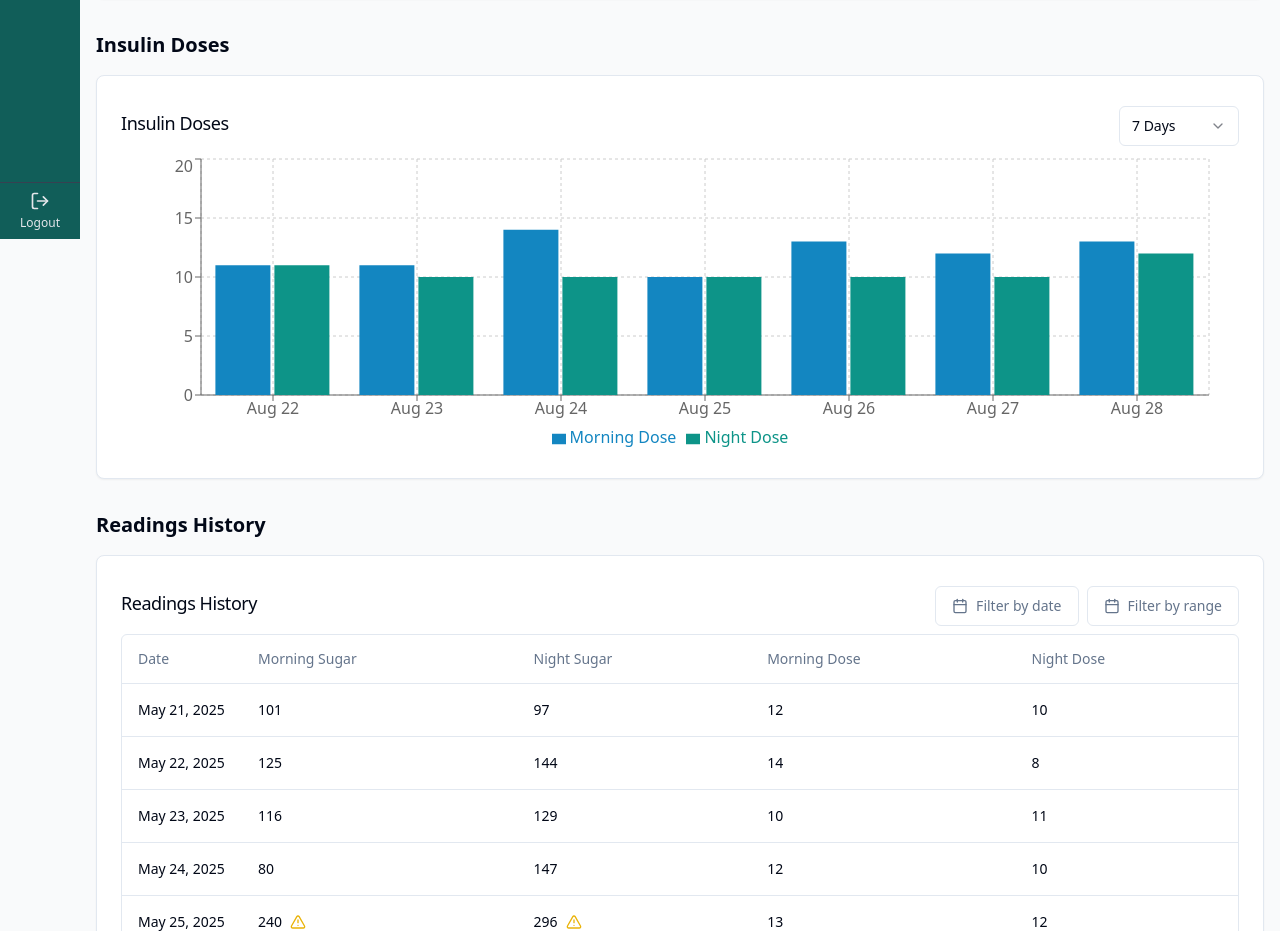
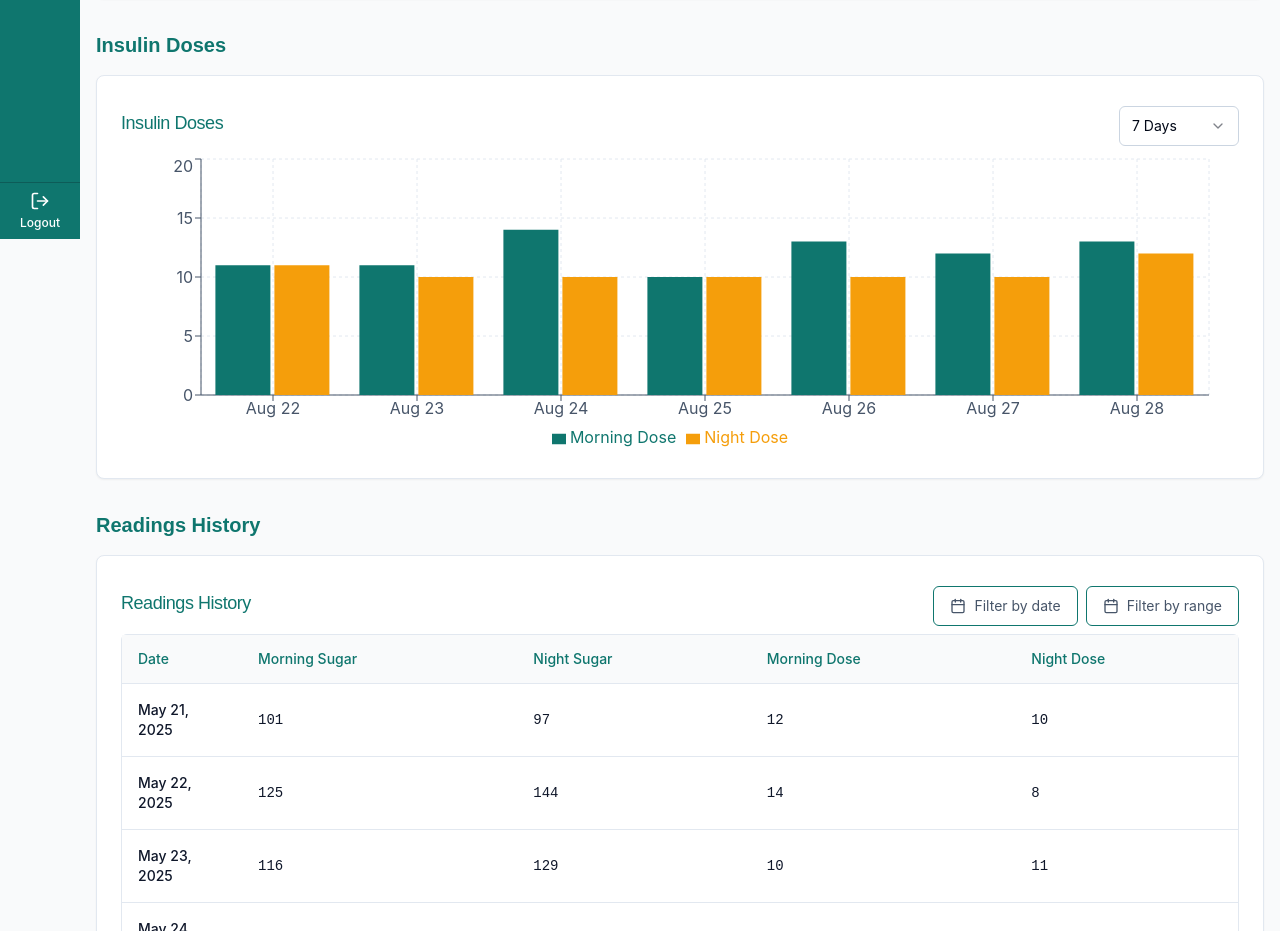
Before and after one commit to David-Getachew/Sugar-Insulin-Tracker-Automation-Webapp, a React (Vite) app: page /dashboard in a window 1280 px wide. Shown: the part 561-1492 px from the top of the page. Built offline with nearby package versions, Linux system fonts and the light colour scheme.

Commit message:
[dyad] Implementing new color theme across all pages and components - wrote 10 file(s)

```diff
--- a/src/components/charts/InsulinDoseChart.tsx
+++ b/src/components/charts/InsulinDoseChart.tsx
@@ -27,9 +27,9 @@ const InsulinDoseChart = () => {
   const data = generateMockData(parseInt(timeRange));
 
   return (
-    <Card className="w-full">
+    <Card className="w-full bg-white border border-[#e2e8f0]">
       <CardHeader className="flex flex-row items-center justify-between pb-2">
-        <CardTitle className="text-lg font-medium">Insulin Doses</CardTitle>
+        <CardTitle className="text-lg font-medium text-[#0f766e]">Insulin Doses</CardTitle>
         <Select
           value={timeRange}
           onValueChange={setTimeRange}
@@ -57,13 +57,16 @@ const InsulinDoseChart = () => {
                 bottom: 5,
               }}
             >
-              <CartesianGrid strokeDasharray="3 3" />
-              <XAxis dataKey="date" />
-              <YAxis domain={[0, 20]} />
-              <Tooltip />
+              <CartesianGrid strokeDasharray="3 3" stroke="#e2e8f0" />
+              <XAxis dataKey="date" stroke="#475569" />
+              <YAxis domain={[0, 20]} stroke="#475569" />
+              <Tooltip
+                contentStyle={{ backgroundColor: 'white', borderColor: '#e2e8f0' }}
+                itemStyle={{ color: '#0f172a' }}
+              />
               <Legend />
-              <Bar dataKey="morningDose" name="Morning Dose" fill="#1386c1" />
-              <Bar dataKey="nightDose" name="Night Dose" fill="#0d9488" />
+              <Bar dataKey="morningDose" name="Morning Dose" fill="#0f766e" />
+              <Bar dataKey="nightDose" name="Night Dose" fill="#f59e0b" />
             </BarChart>
           </ResponsiveContainer>
         </div>
--- a/src/components/layout/MainLayout.tsx
+++ b/src/components/layout/MainLayout.tsx
@@ -28,9 +28,9 @@ const MainLayout = ({ children }: MainLayoutProps) => {
   ];
 
   return (
-    <div className="min-h-screen bg-gray-50 flex">
+    <div className="min-h-screen bg-[#f9fafb] flex">
       {/* Sidebar */}
-      <div className="bg-[#115e59] flex flex-col w-20 sticky top-0 h-screen">
+      <div className="bg-[#0f766e] flex flex-col w-20 sticky top-0 h-screen">
         <nav className="flex-1 py-4">
           {navItems.map((item) => (
             <Link
@@ -39,8 +39,8 @@ const MainLayout = ({ children }: MainLayoutProps) => {
               className={`
                 flex items-center justify-center px-2 py-4 text-sm font-medium transition-colors
                 ${location.pathname === item.path
-                  ? "bg-[#0d9488] text-white"
-                  : "text-gray-200 hover:bg-[#0f766e]"
+                  ? "bg-[#f59e0b] text-white"
+                  : "text-white hover:bg-[#0d5c58]"
                 }
               `}
             >
@@ -52,10 +52,10 @@ const MainLayout = ({ children }: MainLayoutProps) => {
           ))}
         </nav>
 
-        <div className="p-2 border-t border-gray-700">
+        <div className="p-2 border-t border-[#0d5c58]">
           <Button
             variant="ghost"
-            className="w-full flex items-center justify-center p-2 hover:bg-[#0f766e] text-gray-200 hover:text-white"
+            className="w-full flex items-center justify-center p-2 hover:bg-[#0d5c58] text-white"
             onClick={handleLogout}
           >
             <div className="flex flex-col items-center">
@@ -73,7 +73,7 @@ const MainLayout = ({ children }: MainLayoutProps) => {
         </main>
 
         <footer className="bg-white border-t border-gray-200 py-4">
-          <div className="container mx-auto px-4 text-center text-sm text-gray-500">
+          <div className="container mx-auto px-4 text-center text-sm text-[#475569]">
             &copy; {new Date().getFullYear()} Sugar & Insulin Tracker
           </div>
         </footer>
--- a/src/components/tables/ReadingsTable.tsx
+++ b/src/components/tables/ReadingsTable.tsx
@@ -84,9 +84,9 @@ const ReadingsTable = () => {
   };
 
   return (
-    <Card className="w-full">
+    <Card className="w-full bg-white border border-[#e2e8f0]">
       <CardHeader className="flex flex-col sm:flex-row sm:items-center justify-between pb-2 gap-4">
-        <CardTitle className="text-lg font-medium">Readings History</CardTitle>
+        <CardTitle className="text-lg font-medium text-[#0f766e]">Readings History</CardTitle>
         <div className="flex flex-wrap items-center gap-2">
           <Popover>
             <PopoverTrigger asChild>
@@ -94,7 +94,7 @@ const ReadingsTable = () => {
                 variant="outline"
                 className={cn(
                   "justify-start text-left font-normal",
-                  !date && "text-muted-foreground"
+                  !date && "text-[#475569]"
                 )}
               >
                 <CalendarIcon className="mr-2 h-4 w-4" />
@@ -117,7 +117,7 @@ const ReadingsTable = () => {
                 variant="outline"
                 className={cn(
                   "justify-start text-left font-normal",
-                  !dateRange?.from && "text-muted-foreground"
+                  !dateRange?.from && "text-[#475569]"
                 )}
               >
                 <CalendarIcon className="mr-2 h-4 w-4" />
@@ -154,45 +154,63 @@ const ReadingsTable = () => {
         </div>
       </CardHeader>
       <CardContent>
-        <div className="rounded-md border">
+        <div className="rounded-md border border-[#e2e8f0]">
           <Table>
             <TableHeader>
-              <TableRow>
-                <TableHead className="w-[120px]">Date</TableHead>
-                <TableHead>Morning Sugar</TableHead>
-                <TableHead>Night Sugar</TableHead>
-                <TableHead>Morning Dose</TableHead>
-                <TableHead>Night Dose</TableHead>
+              <TableRow className="bg-[#f9fafb]">
+                <TableHead className="w-[120px] text-[#0f766e]">Date</TableHead>
+                <TableHead className="text-[#0f766e]">Morning Sugar</TableHead>
+                <TableHead className="text-[#0f766e]">Night Sugar</TableHead>
+                <TableHead className="text-[#0f766e]">Morning Dose</TableHead>
+                <TableHead className="text-[#0f766e]">Night Dose</TableHead>
               </TableRow>
             </TableHeader>
             <TableBody>
               {paginatedData.length > 0 ? (
                 paginatedData.map((reading) => (
-                  <TableRow key={reading.id}>
-                    <TableCell className="font-medium">{format(reading.date, "MMM d, yyyy")}</TableCell>
+                  <TableRow key={reading.id} className="hover:bg-[#f0fdfa]">
+                    <TableCell className="font-medium text-[#0f172a]">{format(reading.date, "MMM d, yyyy")}</TableCell>
                     <TableCell>
                       <div className="flex items-center">
-                        {reading.morningSugar}
+                        <span className={cn(
+                          "data-number font-medium",
+                          isAbnormalSugar(reading.morningSugar) ? "text-[#dc2626]" : "text-[#0f172a]"
+                        )}>
+                          {reading.morningSugar}
+                        </span>
                         {isAbnormalSugar(reading.morningSugar) && (
-                          <AlertTriangle className="h-4 w-4 text-yellow-500 ml-2" />
+                          <AlertTriangle className="h-4 w-4 text-[#dc2626] ml-2" />
                         )}
                       </div>
                     </TableCell>
                     <TableCell>
                       <div className="flex items-center">
-                        {reading.nightSugar}
+                        <span className={cn(
+                          "data-number font-medium",
+                          isAbnormalSugar(reading.nightSugar) ? "text-[#dc2626]" : "text-[#0f172a]"
+                        )}>
+                          {reading.nightSugar}
+                        </span>
                         {isAbnormalSugar(reading.nightSugar) && (
-                          <AlertTriangle className="h-4 w-4 text-yellow-500 ml-2" />
+                          <AlertTriangle className="h-4 w-4 text-[#dc2626] ml-2" />
                         )}
                       </div>
                     </TableCell>
-                    <TableCell>{reading.morningDose}</TableCell>
-                    <TableCell>{reading.nightDose}</TableCell>
+                    <TableCell>
+                      <span className="data-number text-[#0f172a] font-medium">
+                        {reading.morningDose}
+                      </span>
+                    </TableCell>
+                    <TableCell>
+                      <span className="data-number text-[#0f172a] font-medium">
+                        {reading.nightDose}
+                      </span>
+                    </TableCell>
                   </TableRow>
                 ))
               ) : (
                 <TableRow>
-                  <TableCell colSpan={5} className="h-24 text-center">
+                  <TableCell colSpan={5} className="h-24 text-center text-[#475569]">
                     No readings found for the selected filters.
                   </TableCell>
                 </TableRow>
@@ -204,7 +222,7 @@ const ReadingsTable = () => {
         {/* Pagination */}
         {totalPages > 1 && (
           <div className="flex items-center justify-between mt-4">
-            <div className="text-sm text-muted-foreground">
+            <div className="text-sm text-[#475569]">
               Showing {startIndex + 1}-{Math.min(startIndex + itemsPerPage, filteredData.length)} of {filteredData.length} results
             </div>
             <div className="flex items-center space-x-2">
@@ -216,7 +234,7 @@ const ReadingsTable = () => {
               >
                 Previous
               </Button>
-              <div className="text-sm font-medium">
+              <div className="text-sm font-medium text-[#0f172a]">
                 Page {currentPage} of {totalPages}
               </div>
               <Button
--- a/src/components/ui/button.tsx
+++ b/src/components/ui/button.tsx
@@ -9,15 +9,15 @@ const buttonVariants = cva(
   {
     variants: {
       variant: {
-        default: "bg-[#115e59] text-primary-foreground hover:bg-[#0f766e]",
+        default: "bg-[#0f766e] text-white hover:bg-[#0d5c58]",
         destructive:
-          "bg-destructive text-destructive-foreground hover:bg-destructive/90",
+          "bg-[#dc2626] text-white hover:bg-[#dc2626]/90",
         outline:
-          "border border-input bg-background hover:bg-accent hover:text-accent-foreground",
+          "border border-[#0f766e] text-[#0f766e] hover:bg-[#14b8a6]",
         secondary:
-          "bg-secondary text-secondary-foreground hover:bg-secondary/80",
-        ghost: "hover:bg-accent hover:text-accent-foreground",
-        link: "text-primary underline-offset-4 hover:underline",
+          "bg-white text-[#0f766e] border border-[#0f766e] hover:bg-[#14b8a6] hover:text-white",
+        ghost: "hover:bg-[#14b8a6] hover:text-[#0f766e]",
+        link: "text-[#0f766e] underline-offset-4 hover:underline",
       },
       size: {
         default: "h-10 px-4 py-2",
--- a/src/globals.css
+++ b/src/globals.css
@@ -1,6 +1,8 @@
 @tailwind base;
 @tailwind components;
 @tailwind utilities;
+
+@import url('https://fonts.googleapis.com/css2?family=Inter:wght@400;500;600;700&family=Poppins:wght@600;700&family=Roboto:wght@400;500&family=JetBrains+Mono:wght@400;500;600&display=swap');
 
 @layer base {
   :root {
@@ -13,24 +15,24 @@
     --popover: 0 0% 100%;
     --popover-foreground: 222.2 84% 4.9%;
 
-    --primary: 217.2 91.2% 59.8%;
-    --primary-foreground: 0 0% 98%;
+    --primary: 172 41% 32%; /* #0f766e */
+    --primary-foreground: 0 0% 100%;
 
-    --secondary: 210 40% 96.1%;
-    --secondary-foreground: 222.2 47.4% 11.2%;
+    --secondary: 172 74% 41%; /* #14b8a6 */
+    --secondary-foreground: 0 0% 100%;
 
     --muted: 210 40% 96.1%;
     --muted-foreground: 215.4 16.3% 46.9%;
 
-    --accent: 217.2 91.2% 59.8%;
-    --accent-foreground: 222.2 47.4% 11.2%;
+    --accent: 37 98% 50%; /* #f59e0b */
+    --accent-foreground: 0 0% 100%;
 
-    --destructive: 0 84.2% 60.2%;
+    --destructive: 0 84.2% 60.2%; /* #dc2626 */
     --destructive-foreground: 210 40% 98%;
 
     --border: 214.3 31.8% 91.4%;
     --input: 214.3 31.8% 91.4%;
-    --ring: 222.2 84% 4.9%;
+    --ring: 172 41% 32%; /* #0f766e */
 
     --radius: 0.5rem;
   }
@@ -45,17 +47,17 @@
     --popover: 222.2 84% 4.9%;
     --popover-foreground: 210 40% 98%;
 
-    --primary: 217.2 91.2% 59.8%;
-    --primary-foreground: 0 0% 98%;
+    --primary: 172 41% 32%; /* #0f766e */
+    --primary-foreground: 0 0% 100%;
 
-    --secondary: 217.2 32.6% 17.5%;
-    --secondary-foreground: 210 40% 98%;
+    --secondary: 172 74% 41%; /* #14b8a6 */
+    --secondary-foreground: 0 0% 100%;
 
     --muted: 217.2 32.6% 17.5%;
     --muted-foreground: 215 20.2% 65.1%;
 
-    --accent: 217.2 32.6% 17.5%;
-    --accent-foreground: 210 40% 98%;
+    --accent: 37 98% 50%; /* #f59e0b */
+    --accent-foreground: 0 0% 100%;
 
     --destructive: 0 62.8% 30.6%;
     --destructive-foreground: 210 40% 98%;
@@ -73,30 +75,76 @@
 
   body {
     @apply bg-background text-foreground;
+    font-family: 'Inter', sans-serif;
+  }
+
+  h1, h2, h3, h4, h5, h6 {
+    font-family: 'Poppins', sans-serif;
+  }
+
+  .data-number {
+    font-family: 'JetBrains Mono', monospace;
   }
 }
 
 /* Custom styles for the new theme */
-.bg-sidebar {
-  background-color: #115e59;
-}
-
-.bg-sidebar-hover {
+.bg-primary {
   background-color: #0f766e;
 }
 
-.bg-sidebar-active {
-  background-color: #0d9488;
+.bg-primary-light {
+  background-color: #14b8a6;
+}
+
+.bg-primary-dark {
+  background-color: #0d5c58;
+}
+
+.bg-accent {
+  background-color: #f59e0b;
+}
+
+.bg-background-light {
+  background-color: #f9fafb;
+}
+
+.text-primary {
+  color: #0f766e;
+}
+
+.text-primary-light {
+  color: #14b8a6;
+}
+
+.text-primary-dark {
+  color: #0d5c58;
 }
 
 .text-accent {
-  color: #1386c1;
+  color: #f59e0b;
 }
 
-.bg-accent {
-  background-color: #1386c1;
+.text-background-light {
+  color: #f9fafb;
 }
 
-.hover\:bg-accent:hover {
-  background-color: #1386c1;
+.text-primary-text {
+  color: #0f172a;
 }
+
+.text-secondary-text {
+  color: #475569;
+}
+
+.border-light {
+  border-color: #e2e8f0;
+}
+
+.border-input {
+  border-color: #cbd5e1;
+}
+
+.focus-primary:focus {
+  outline: 2px solid #0f766e;
+  outline-offset: 2px;
+}
--- a/src/pages/Dashboard.tsx
+++ b/src/pages/Dashboard.tsx
@@ -25,26 +25,26 @@ const Dashboard = () => {
     <MainLayout>
       <div className="space-y-8">
         <div>
-          <h1 className="text-2xl font-bold tracking-tight">Welcome, {userData.name}</h1>
-          <p className="text-muted-foreground">
+          <h1 className="text-2xl font-bold tracking-tight text-[#0f172a]">Welcome, {userData.name}</h1>
+          <p className="text-[#475569]">
             Here's an overview of your sugar levels and insulin doses
           </p>
         </div>
 
         <div className="space-y-8">
           <div>
-            <h2 className="text-xl font-semibold mb-4">Sugar Levels</h2>
+            <h2 className="text-xl font-semibold mb-4 text-[#0f766e]">Sugar Levels</h2>
             <SugarLevelChart />
           </div>
 
           <div>
-            <h2 className="text-xl font-semibold mb-4">Insulin Doses</h2>
+            <h2 className="text-xl font-semibold mb-4 text-[#0f766e]">Insulin Doses</h2>
             <InsulinDoseChart />
           </div>
         </div>
 
         <div>
-          <h2 className="text-xl font-semibold mb-4">Readings History</h2>
+          <h2 className="text-xl font-semibold mb-4 text-[#0f766e]">Readings History</h2>
           <ReadingsTable />
         </div>
       </div>
```
Also changed, not shown: src/components/charts/SugarLevelChart.tsx (+13 -8 lines), src/pages/Forms.tsx (+28 -24 lines), src/pages/Login.tsx (+21 -12 lines), src/pages/Profile.tsx (+109 -53 lines).
